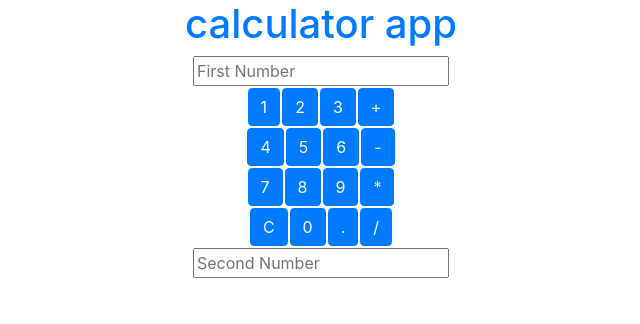
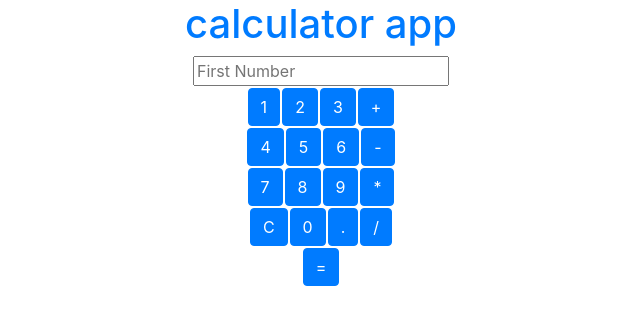
Before and after one commit to Xavier-J-Ortiz/quick-dirty-angular5-calculator, an Angular app: page / in a window 1280 px wide. Shown: the top 324 px of the page, without its empty margins (319-959 px from the left). Built offline with nearby package versions, Linux system fonts and the light colour scheme.

Commit message:
functioning calculator app! Definitely needs some polish and some refactoring.

```diff
--- a/src/app/calculator/calculator.component.html
+++ b/src/app/calculator/calculator.component.html
@@ -1,6 +1,13 @@
 <div class="">
-  <div class="num-field row justify-content-center">
-    <input type="number" placeholder="First Number" [(ngModel)] = numOne>
+  <div *ngIf="!operationSaver">
+    <div class="num-field row justify-content-center">
+      <input type="number" placeholder="First Number" [(ngModel)]=numOne>
+    </div>
+  </div>
+  <div *ngIf="operationSaver">
+    <div class="num-field row justify-content-center">
+      <input type="number" placeholder="Second Number" [(ngModel)]=numTwo>
+    </div>
   </div>
   <div class="key-pad">
     <div class="row justify-content-center odd-row">
@@ -14,7 +21,7 @@
         <button class="btn btn-primary btn-block" (click)="stringHelper(3)">3</button>
       </div>
       <div class="num-key col-xs-3">
-        <button class="btn btn-primary btn-block" (click)="add()">+</button>
+        <button class="btn btn-primary btn-block" (click)="operationSaver = '+'">+</button>
       </div>
     </div>
     <div class="row justify-content-center">
@@ -28,7 +35,7 @@
         <button class="btn btn-primary btn-block" (click)="stringHelper(6)">6</button>
       </div>
       <div class="num-key col-xs-3">
-        <button class="btn btn-primary btn-block" (click)="sub()">-</button>
+        <button class="btn btn-primary btn-block" (click)="operationSaver = '-'">-</button>
       </div>
     </div>
     <div class="row justify-content-center odd-row">
@@ -42,7 +49,7 @@
         <button class="btn btn-primary btn-block" (click)="stringHelper(9)">9</button>
       </div>
       <div class="num-key col-xs-3">
-        <button class="btn btn-primary btn-block" (click)="mult()">*</button>
+        <button class="btn btn-primary btn-block" (click)="operationSaver = '*'">*</button>
       </div>
     </div>
     <div class="row justify-content-center">
@@ -56,14 +63,26 @@
         <button class="btn btn-primary btn-block" (click)="stringHelper('.')">.</button>
       </div>
       <div class="num-key col-xs-3">
-        <button class="btn btn-primary btn-block" (click)="divi()">/</button>
+        <button class="btn btn-primary btn-block" (click)="operationSaver = '/'">/</button>
       </div>
     </div>
+    <div class="row justify-content-center">
+      <div class="num-key col-offset-xs-9 col-xs-3">
+        <button class="btn btn-primary btn-block" (click) = "executeOperation(operationSaver)">=</button>
+      </div>
+    </div>
+
   </div>
-  <div class="num-field row justify-content-center">
-    <input type="number" placeholder="Second Number" [(ngModel)] = numTwo>
+  <div *ngIf="numOne">
+    <p>{{numOne}}</p>
+  </div>
+  <div *ngIf="operationSaver">
+    <p>{{operationSaver}}</p>
+  </div>
+  <div *ngIf="numTwo">
+    <p>{{numTwo}}</p>
   </div>
   <div *ngIf="answer">
-    <p>{{answer}}</p>
+    <p>= {{answer}}</p>
   </div>
 </div>
--- a/src/app/calculator/calculator.component.ts
+++ b/src/app/calculator/calculator.component.ts
@@ -11,7 +11,9 @@ export class CalculatorComponent implements OnInit {
   numOne: number;
   numTwo: number;
   answer: number;
-  dotSaver: string;
+  dotSaverOne: string;
+  dotSaverTwo: string;
+  operationSaver: string;
 
   add() {
     this.answer = this.operationService.addition(this.numOne, this.numTwo);
@@ -26,22 +28,58 @@ export class CalculatorComponent implements OnInit {
   divi() {
     this.answer = this.operationService.division(this.numOne, this.numTwo);
   }
-  stringHelper(appendNumber) {
-    if (appendNumber !== '.') {
-      if (!(this.dotSaver)) {
-        this.numOne = Number(String(this.numOne ? this.numOne : '') + String(appendNumber));
+  executeOperation(theOperation) {
+    switch (theOperation) {
+      case '+': {
+        this.add();
+        break;
       }
-      else {
-        this.numOne = Number(this.dotSaver + String(appendNumber));
-        this.dotSaver = null;
+      case '-': {
+        this.sub();
+        break;
+      }
+      case '*': {
+        this.mult();
+        break;
+      }
+      case '/': {
+        this.divi();
+        break;
       }
     }
-    else {
-      this.dotSaver = String(this.numOne ? this.numOne : '0') + '.';
+  }
+  stringHelper(appendNumber) {
+    if (!this.operationSaver) {
+      if (appendNumber !== '.') {
+        if (!(this.dotSaverOne)) {
+          this.numOne = Number(String(this.numOne ? this.numOne : '') + String(appendNumber));
+        } else {
+          this.numOne = Number(this.dotSaverOne + String(appendNumber));
+          this.dotSaverOne = null;
+        }
+      } else {
+        this.dotSaverOne = String(this.numOne ? this.numOne : '0') + '.';
+      }
+    } else {
+      if (appendNumber !== '.') {
+        if (!(this.dotSaverTwo)) {
+          this.numTwo = Number(String(this.numTwo ? this.numTwo : '') + String(appendNumber));
+        } else {
+          this.numTwo = Number(this.dotSaverTwo + String(appendNumber));
+          this.dotSaverTwo = null;
+        }
+      } else {
+        this.dotSaverTwo = String(this.numTwo ? this.numTwo : '0') + '.';
+      }
     }
   }
   clear() {
     this.numOne = null;
+    this.numTwo = null;
+    this.dotSaverOne = null;
+    this.dotSaverTwo = null;
+    this.answer = null;
+    this.operationSaver = null;
   }
   constructor(private operationService: OperationsService) { }
 
```
